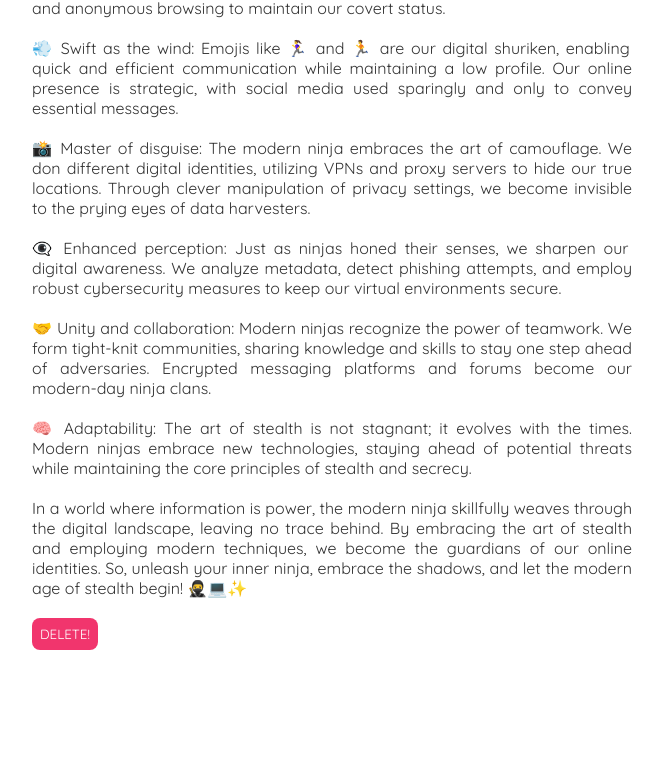
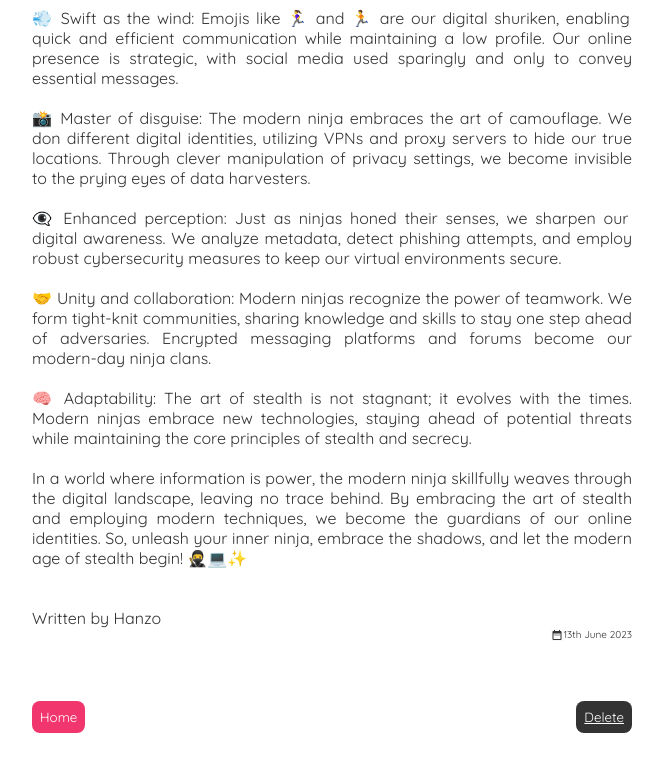
Before and after one commit to ToniRajamaki/Ninja-react-blog, a React (Create React App) app in the folder blog-project/: page /blog/1 in a window 1280 px wide. Shown: the part 388-1160 px from the top of the page, without its empty margins (308-971 px from the left). Before the commit the page ends 1098 px from the top, so only its background shows below. Built offline with nearby package versions, Linux system fonts and the light colour scheme.

Commit message:
modified blog details, added button, customized delete button and deleted ID info

```diff
--- a/blog-project/src/BlogDetails.js
+++ b/blog-project/src/BlogDetails.js
@@ -2,6 +2,7 @@ import { useParams } from "react-router-dom/cjs/react-router-dom.min";
 import useFetch from "./useFetch";
 import { deleteData } from "./useFetch";
 import { Link } from "react-router-dom/cjs/react-router-dom.min";
+import ShowDate from "./Date";
 
 const BlogDetails = () => {
   const { id } = useParams();
@@ -13,18 +14,36 @@ const BlogDetails = () => {
     <div className="blog-details">
       <article>
         <h2>{blog.title}</h2>
-        <p style={{ display: "flex", justifyContent: "space-between" }}>
-          <span>Written by {blog.author}</span>
-          <span style={{ fontWeight: "bold", textAlign: "right" }}>
-            id: {id}
-          </span>
-        </p>
+
         <div className="display-linebreak">
           <p style={{ textAlign: "justify" }}>{blog.body}</p>
         </div>
-        <Link to="/">
-          <button onClick={() => deleteData(blog.id)}>DELETE!</button>
-        </Link>
+        <br></br>
+        <p style={{ display: "flex", justifyContent: "space-between" }}>
+          <span>Written by {blog.author}</span>
+          <span style={{ textAlign: "right" }}>
+            {ShowDate(blog.creationDate)}
+          </span>
+        </p>
+        {/* HOME Button */}
+        <div className="container3">
+          <div>
+            <Link to="/">
+              <button> Home</button>
+            </Link>
+          </div>
+          {/* DELETE Button */}
+          <div className="right">
+            <Link to="/">
+              <button
+                className="button2 custom-button"
+                onClick={() => deleteData(blog.id)}
+              >
+                Delete
+              </button>
+            </Link>
+          </div>
+        </div>
       </article>
     </div>
   );
--- a/blog-project/src/index.css
+++ b/blog-project/src/index.css
@@ -161,6 +161,18 @@ ALLIGN SOMEWHERE */
 .container2{
   display: flex;
 }
+.container3{
+  display: flex;
+  justify-content: space-between;
+}
+
+.right{
+  align-content: flex-end;
+  align-self: flex-end;
+  align-items: flex-end;
+  justify-content: flex-end;
+
+}
 
 .loading-animation {
   display: flex;
@@ -168,3 +180,11 @@ ALLIGN SOMEWHERE */
   align-items: center;
   height: 200px;
 }
+
+.button2.custom-button {
+  /* Custom styles for the button2 class with the custom-button class */
+  background-color: var(--font-color);
+  color: #ffffff;
+  text-decoration: underline;
+  /* ... */
+}
```
